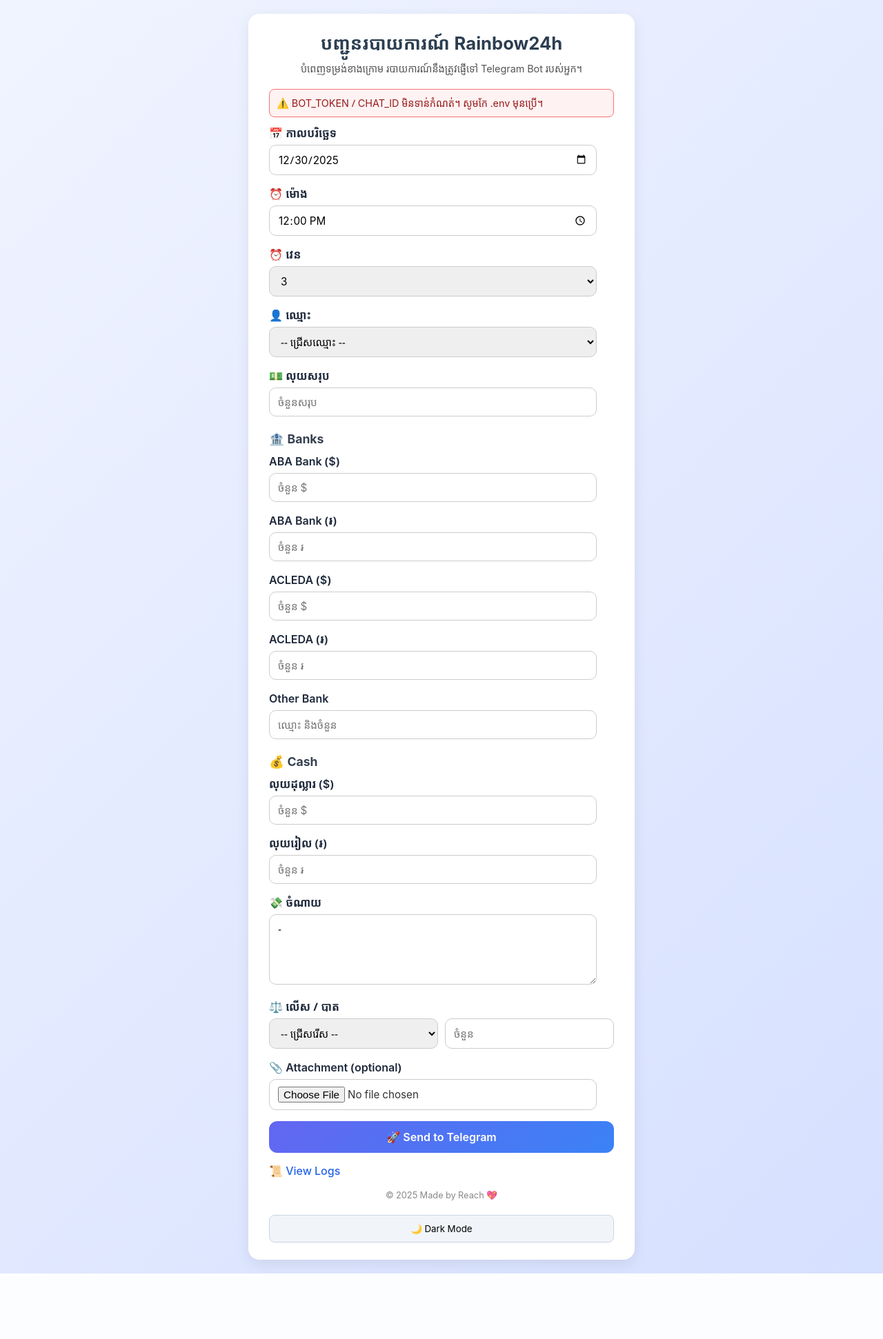
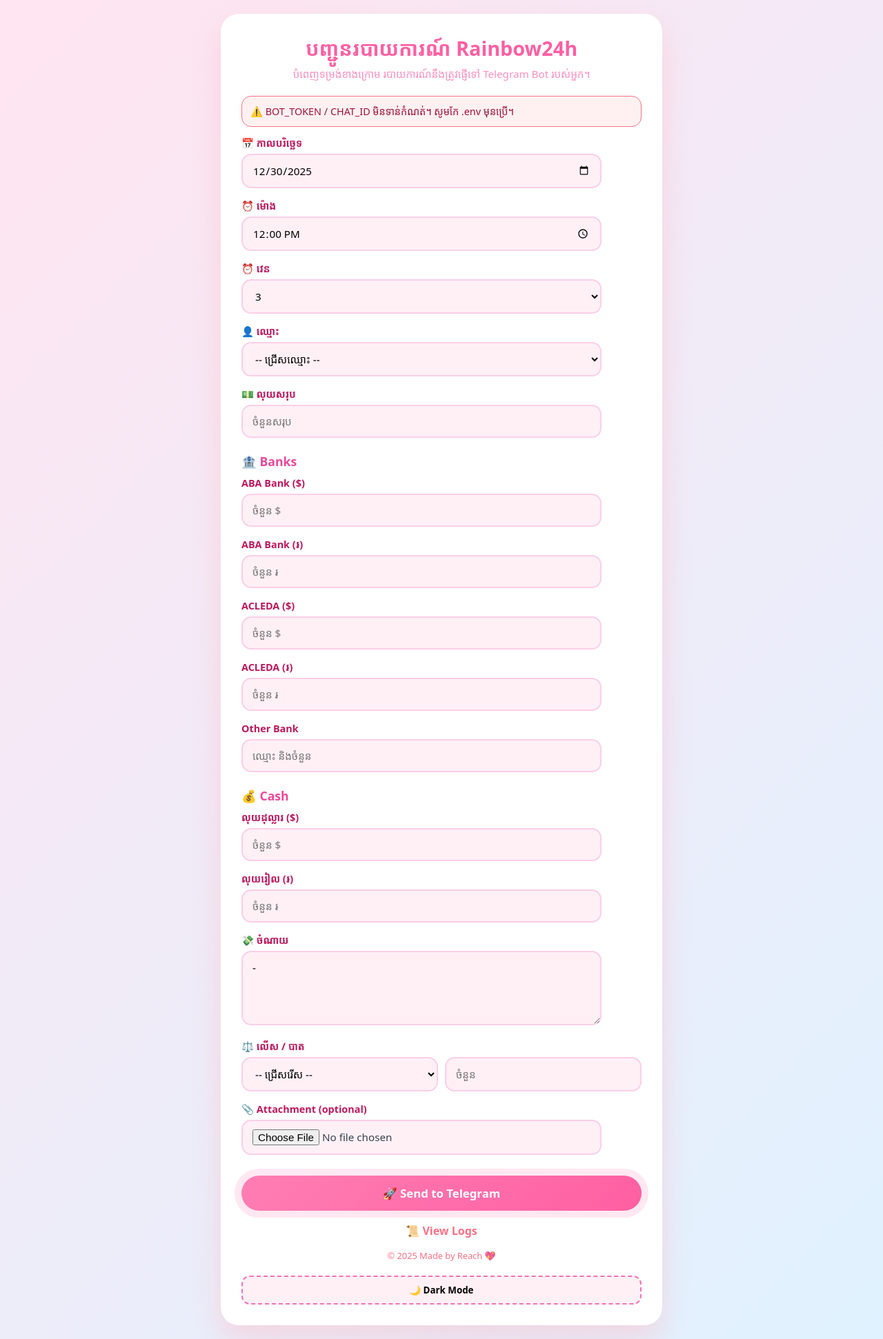
Before and after one commit to Broreach1/SellreportRainbow24h, a Flask app: page / in a window 1280 px wide. Shown: the whole page at 69% size. Before the commit the page ends 1847 px from the top, so only its background shows below. Run offline with Flask 3, Linux system fonts and the light colour scheme; data comes from the database, SQL or seed files in the repository.

Commit message:
Update style.css

```diff
--- a/static/style.css
+++ b/static/style.css
@@ -1,78 +1,100 @@
-/* Reset */
+/* ============================= */
+/* RESET + FONT */
+/* ============================= */
 * {
   margin: 0;
   padding: 0;
   box-sizing: border-box;
-  font-family: "Noto Sans Khmer", "Inter", sans-serif;
+  font-family: "Poppins", "Noto Sans Khmer", system-ui, sans-serif;
 }
 
+/* ============================= */
+/* BASE COLORS */
+/* ============================= */
 body {
-  background: linear-gradient(135deg, #f0f4ff, #d6e0ff);
-  color: #333;
+  background: linear-gradient(135deg, #ffe4f0, #e0f2ff);
+  color: #374151;
+  min-height: 100vh;
   display: flex;
   align-items: center;
   justify-content: center;
-  min-height: 100vh;
-  transition: background 0.3s, color 0.3s;
+  transition: background .3s, color .3s;
 }
 
+/* ============================= */
+/* LAYOUT */
+/* ============================= */
 .wrap {
   width: 100%;
-  max-width: 600px;
+  max-width: 680px;
   padding: 20px;
 }
 
 .card {
-  background: #fff;
-  border-radius: 16px;
-  padding: 25px 30px;
-  box-shadow: 0 6px 20px rgba(0,0,0,0.08);
-  animation: fadeIn 0.5s ease;
-  position: relative;
+  background: #ffffff;
+  border-radius: 26px;
+  padding: 30px;
+  box-shadow: 0 20px 40px rgba(255, 182, 193, 0.45);
+  animation: fadeUp .5s ease;
 }
 
+/* ============================= */
+/* TEXT */
+/* ============================= */
 h1 {
-  font-size: 1.6rem;
   text-align: center;
-  margin-bottom: 10px;
-  color: #2c3e50;
+  font-size: 1.8rem;
+  font-weight: 800;
+  color: #ff5fa2;
+  margin-bottom: 8px;
 }
 
 .hint {
-  font-size: 0.9rem;
-  color: #555;
-  margin-bottom: 20px;
   text-align: center;
+  font-size: .95rem;
+  color: #ff8fbf;
+  margin-bottom: 22px;
 }
 
+h3 {
+  margin: 22px 0 10px;
+  font-size: 1.1rem;
+  color: #ec4899;
+}
+
+/* ============================= */
+/* FORM */
+/* ============================= */
 .form-group {
   margin-bottom: 16px;
 }
 
-.form-group label {
+label {
   display: block;
   font-weight: 600;
+  font-size: .9rem;
+  color: #be185d;
   margin-bottom: 6px;
-  color: #1e293b;
 }
 
-.form-group input,
-.form-group select,
-.form-group textarea {
-  width: 95%;
-  padding: 10px 12px;
-  border: 1px solid #ccc;
-  border-radius: 10px;
-  font-size: 0.95rem;
+input,
+select,
+textarea {
+  width: 90%;
+  padding: 12px 14px;
+  font-size: .95rem;
+  border-radius: 14px;
+  border: 2px solid #fbcfe8;
+  background: #fff0f6;
+  transition: .25s;
   outline: none;
-  transition: border 0.2s;
 }
 
-.form-group input:focus,
-.form-group select:focus,
-.form-group textarea:focus {
-  border-color: #4f46e5;
-  box-shadow: 0 0 0 3px rgba(79,70,229,0.15);
+input:focus,
+select:focus,
+textarea:focus {
+  border-color: #fb7185;
+  box-shadow: 0 0 0 4px rgba(251,113,133,.25);
 }
 
 textarea {
@@ -83,141 +105,168 @@ textarea {
   display: flex;
   gap: 10px;
 }
-.inline-fields select,
-.inline-fields input {
-  flex: 1;
-}
 
-h3 {
-  margin: 20px 0 10px;
-  font-size: 1.1rem;
-  color: #374151;
-}
-
+/* ============================= */
+/* BUTTONS */
+/* ============================= */
 .btn-submit {
   width: 100%;
-  background: linear-gradient(135deg, #6366f1, #3b82f6);
-  color: #fff;
-  font-size: 1rem;
-  font-weight: 600;
-  padding: 12px;
+  margin-top: 14px;
+  padding: 14px;
+  border-radius: 999px;
   border: none;
-  border-radius: 12px;
+  background: linear-gradient(135deg, #ff7eb3, #ff5fa2);
+  color: #ffffff;
+  font-size: 1.05rem;
+  font-weight: 700;
   cursor: pointer;
-  transition: transform 0.2s, opacity 0.2s;
+  animation: pulse 2s infinite;
 }
 
 .btn-submit:hover {
-  transform: translateY(-1px);
-  opacity: 0.9;
+  transform: scale(1.05);
+}
+
+.btn-dark {
+  margin-top: 20px;
+  width: 100%;
+  padding: 10px;
+  border-radius: 12px;
+  border: 2px dashed #f472b6;
+  background: #fff0f6;
+  cursor: pointer;
+  font-weight: 600;
+}
+
+.btn-dark:hover {
+  background: #ffe4f0;
+}
+
+/* ============================= */
+/* LINKS */
+/* ============================= */
+.link-logs {
+  text-align: center;
+  margin-top: 18px;
 }
 
 .btn-logs {
-  display: inline-block;
-  margin-top: 15px;
-  color: #2563eb;
+  color: #fb7185;
+  font-weight: 600;
   text-decoration: none;
-  font-weight: 500;
 }
 
 .btn-logs:hover {
   text-decoration: underline;
 }
 
+/* ============================= */
+/* MESSAGES */
+/* ============================= */
 .msg {
-  padding: 10px;
-  margin-bottom: 12px;
-  border-radius: 8px;
-  font-size: 0.9rem;
+  padding: 12px;
+  margin-bottom: 14px;
+  border-radius: 14px;
+  font-size: .9rem;
 }
+
 .msg.success {
   background: #ecfdf5;
-  color: #065f46;
-  border: 1px solid #34d399;
+  border: 1px solid #86efac;
+  color: #047857;
 }
+
 .msg.error {
-  background: #fef2f2;
-  color: #991b1b;
-  border: 1px solid #f87171;
+  background: #fff1f2;
+  border: 1px solid #fb7185;
+  color: #9f1239;
 }
 
 #draft-msg {
   display: none;
   margin-top: 10px;
-  font-size: 0.85rem;
+  font-size: .85rem;
   color: #059669;
 }
 
+/* ============================= */
+/* FOOTER */
+/* ============================= */
 .copyright {
   text-align: center;
-  margin-top: 15px;
-  font-size: 0.8rem;
-  color: #888;
+  margin-top: 16px;
+  font-size: .8rem;
+  color: #fb7185;
 }
 
-.btn-dark {
-  margin-top: 20px;
-  display: block;
-  width: 100%;
-  padding: 10px;
-  background: #f1f5f9;
-  border: 1px solid #cbd5e1;
-  border-radius: 8px;
-  cursor: pointer;
-  transition: background 0.2s;
-}
-.btn-dark:hover {
-  background: #e2e8f0;
+/* ============================= */
+/* DARK MODE */
+/* ============================= */
+body.dark {
+  background: linear-gradient(135deg, #1f1330, #020617);
+  color: #fdf4ff;
 }
 
-/* Dark Mode */
-body.dark {
-  background: linear-gradient(135deg, #1f2937, #111827);
-  color: #f3f4f6;
+body.dark .card {
+  background: #2d1b3f;
+  box-shadow: 0 0 30px rgba(255,105,180,.25);
 }
-body.dark .card {
-  background: #1e293b;
-  color: #f9fafb;
+
+body.dark h1 {
+  color: #ff9ad5;
 }
-body.dark h1 {
-  color: #f9fafb;
+
+body.dark label {
+  color: #fbcfe8;
 }
-body.dark .form-group label {
-  color: #f3f4f6;
-}
+
 body.dark input,
 body.dark select,
 body.dark textarea {
-  background: #111827;
-  border: 1px solid #374151;
-  color: #f3f4f6;
-}
-body.dark input:focus,
-body.dark select:focus,
-body.dark textarea:focus {
-  border-color: #60a5fa;
-  box-shadow: 0 0 0 3px rgba(96,165,250,0.2);
-}
-body.dark .btn-submit {
-  background: linear-gradient(135deg, #3b82f6, #2563eb);
-}
-body.dark .btn-dark {
-  background: #374151;
-  border-color: #4b5563;
-  color: #f9fafb;
+  background: #1f1330;
+  border-color: #a855f7;
+  color: #ffffff;
 }
 
-/* Animations */
-@keyframes fadeIn {
-  from { opacity: 0; transform: translateY(10px); }
-  to { opacity: 1; transform: translateY(0); }
+body.dark .btn-submit {
+  background: linear-gradient(135deg, #ec4899, #a855f7);
 }
 
+body.dark .btn-dark {
+  background: #1f1330;
+  border-color: #a855f7;
+  color: #fff;
+}
+
+/* ============================= */
+/* ANIMATIONS */
+/* ============================= */
+@keyframes fadeUp {
+  from {
+    opacity: 0;
+    transform: translateY(12px);
+  }
+  to {
+    opacity: 1;
+    transform: translateY(0);
+  }
+}
+
+@keyframes pulse {
+  0% { box-shadow: 0 0 0 0 rgba(255,118,171,.6); }
+  70% { box-shadow: 0 0 0 14px rgba(255,118,171,0); }
+  100% { box-shadow: 0 0 0 0 rgba(255,118,171,0); }
+}
+
+/* ============================= */
+/* MOBILE */
+/* ============================= */
 @media (max-width: 480px) {
   .card {
-    padding: 20px;
+    padding: 22px;
   }
+
   h1 {
-    font-size: 1.3rem;
+    font-size: 1.4rem;
   }
 }
```
